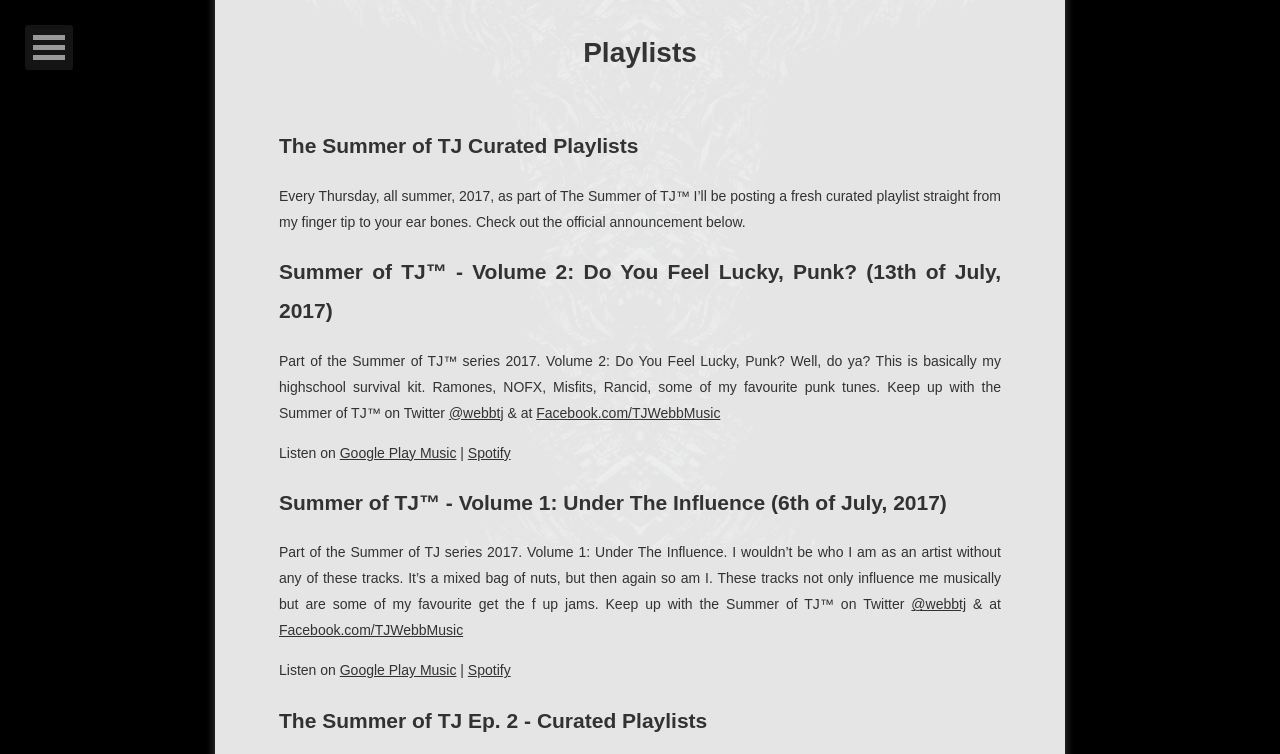
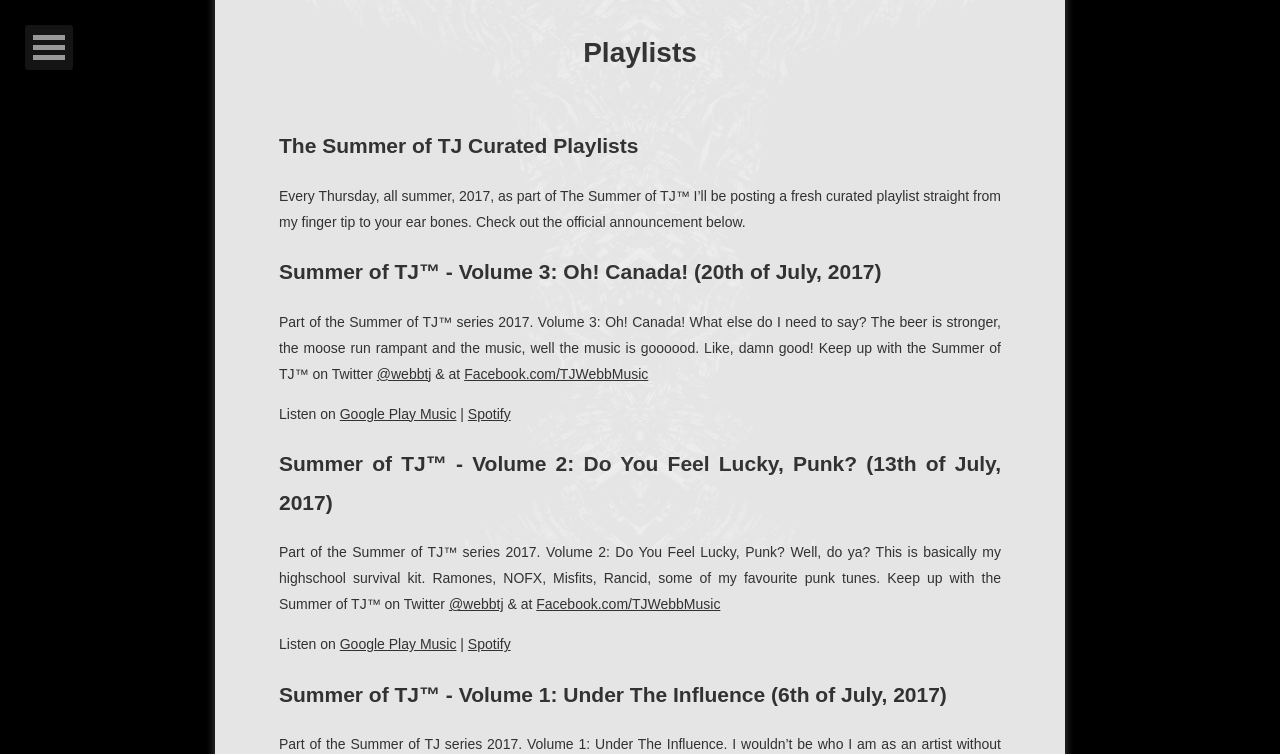
Before and after one commit to webbtj/music-site, a Jekyll site: the page built from playlists.md, in a window 1280 px wide and 900 px high, scrolled down 350 px, cut to the strip 0-754 px from the top of the window. Built offline with Jekyll 4.4.1, drawn with Linux system fonts in a browser that asks for light colours; some web fonts are replaced.

Commit message:
playlist 3

```diff
--- a/playlists.md
+++ b/playlists.md
@@ -14,6 +14,16 @@ og_image: "assets/img/social/og_image_summer_of_tj.png"
 Every Thursday, all summer, 2017, as part of The Summer of TJ™ I'll be posting a
 fresh curated playlist straight from my finger tip to your ear bones. Check out
 the official announcement below.
+
+## Summer of TJ™ - Volume 3: Oh! Canada! (20th of July, 2017)
+Part of the Summer of TJ™ series 2017. Volume 3: Oh! Canada! What else do I need
+to say? The beer is stronger, the moose run rampant and the music, well the
+music is goooood. Like, damn good! Keep up with the Summer of TJ™ on Twitter
+[@webbtj](http://twitter.com/webbtj) & at
+[Facebook.com/TJWebbMusic](http://facebook.com/TJWebbMusic)
+
+Listen on [Google Play Music](https://play.google.com/music/playlist/AMaBXymXNkPDlMrWLC3jzpeg-FgkmI3zF8tuhs_J5vfJ6c-yzb0hXqQm5Z8h7vVWq_99UBDPJufpfATcupxp5mU1R5t1pNgFWQ%3D%3D) |
+[Spotify](https://open.spotify.com/user/webbtj/playlist/165mllFR4iXcMsCztb1VmO)
 
 ## Summer of TJ™ - Volume 2: Do You Feel Lucky, Punk? (13th of July, 2017)
 Part of the Summer of TJ™ series 2017. Volume 2: Do You Feel Lucky, Punk? Well,
```
